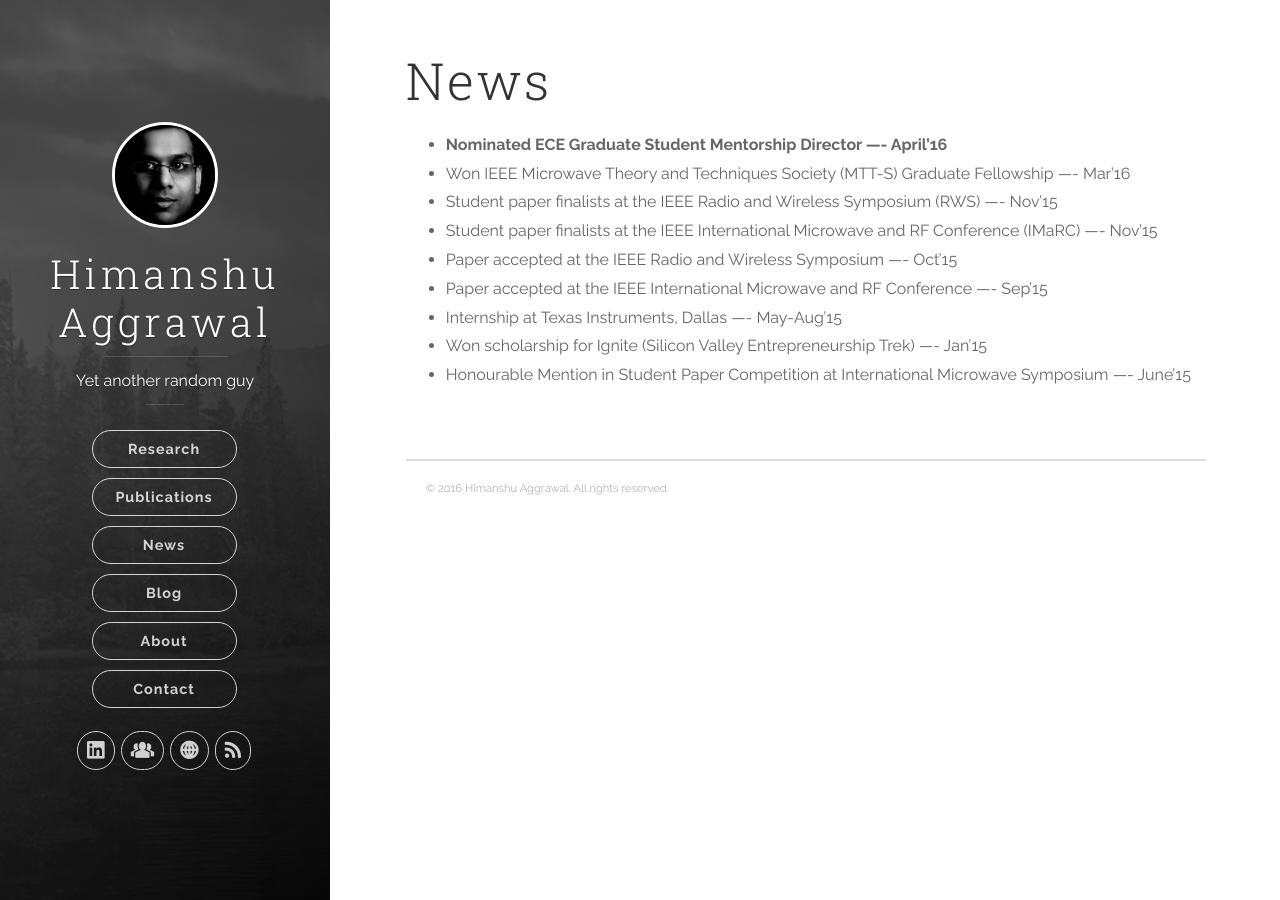
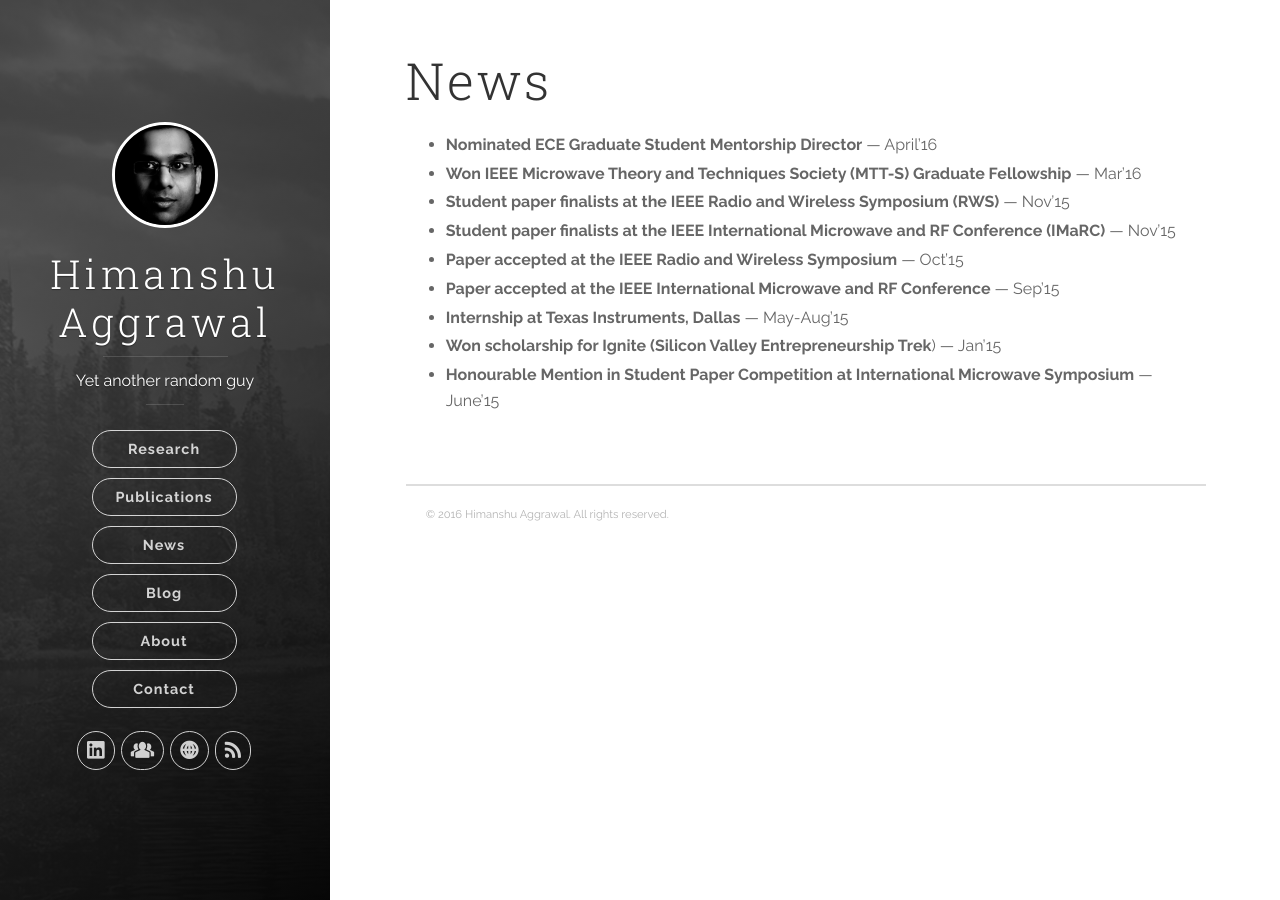
Before and after one commit to ahimanshu13/ahimanshu13.github.io, a Jekyll site: the page built from news/index.md, in a window 1280 px wide. Built offline with Jekyll 4.4.1, drawn with Linux system fonts in a browser that asks for light colours; nearby versions of some CDN libraries.

Commit message:
Update News

```diff
--- a/news/index.md
+++ b/news/index.md
@@ -4,12 +4,12 @@
 published: true
 ---
 
-- **Nominated ECE Graduate Student Mentorship Director ----  April'16**
-- Won IEEE Microwave Theory and Techniques Society (MTT-S) Graduate Fellowship ---- Mar'16
-- Student paper finalists at the IEEE Radio and Wireless Symposium (RWS) ---- Nov'15
-- Student paper finalists at the IEEE International Microwave and RF Conference (IMaRC) ---- Nov'15
-- Paper accepted at the IEEE Radio and Wireless Symposium  ---- Oct'15
-- Paper accepted at the IEEE International Microwave and RF Conference ---- Sep'15
-- Internship at Texas Instruments, Dallas  ---- May-Aug'15
-- Won scholarship for Ignite (Silicon Valley Entrepreneurship Trek) ---- Jan'15
-- Honourable Mention in Student Paper Competition at International Microwave Symposium ---- June'15
+- **Nominated ECE Graduate Student Mentorship Director** ---  April'16
+- **Won IEEE Microwave Theory and Techniques Society (MTT-S) Graduate Fellowship** --- Mar'16
+- **Student paper finalists at the IEEE Radio and Wireless Symposium (RWS)** --- Nov'15
+- **Student paper finalists at the IEEE International Microwave and RF Conference (IMaRC)** --- Nov'15
+- **Paper accepted at the IEEE Radio and Wireless Symposium**  --- Oct'15
+- **Paper accepted at the IEEE International Microwave and RF Conference** --- Sep'15
+- **Internship at Texas Instruments, Dallas**  --- May-Aug'15
+- **Won scholarship for Ignite (Silicon Valley Entrepreneurship Trek**) --- Jan'15
+- **Honourable Mention in Student Paper Competition at International Microwave Symposium** --- June'15
```
